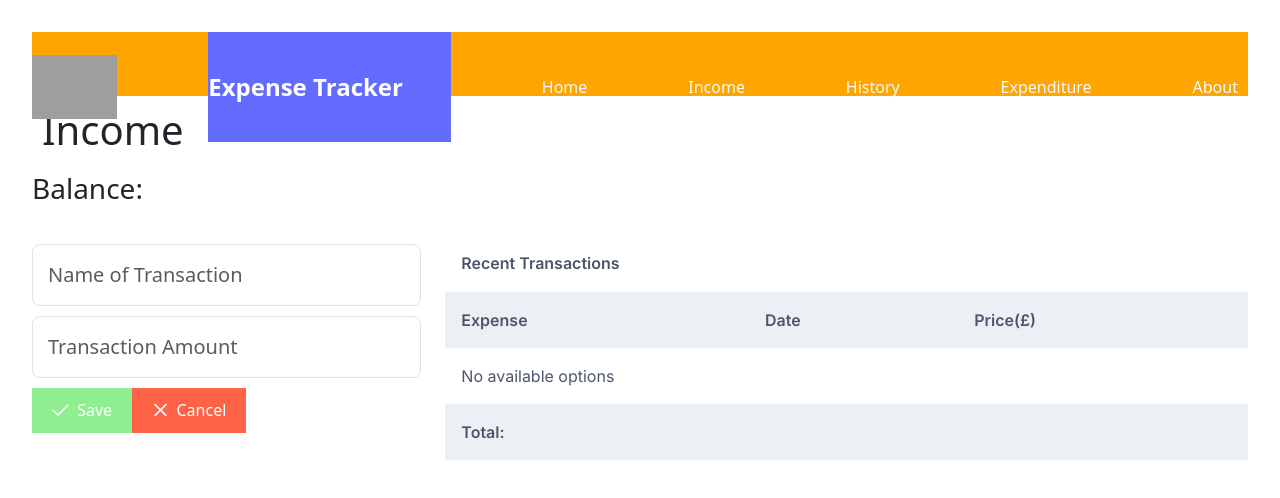
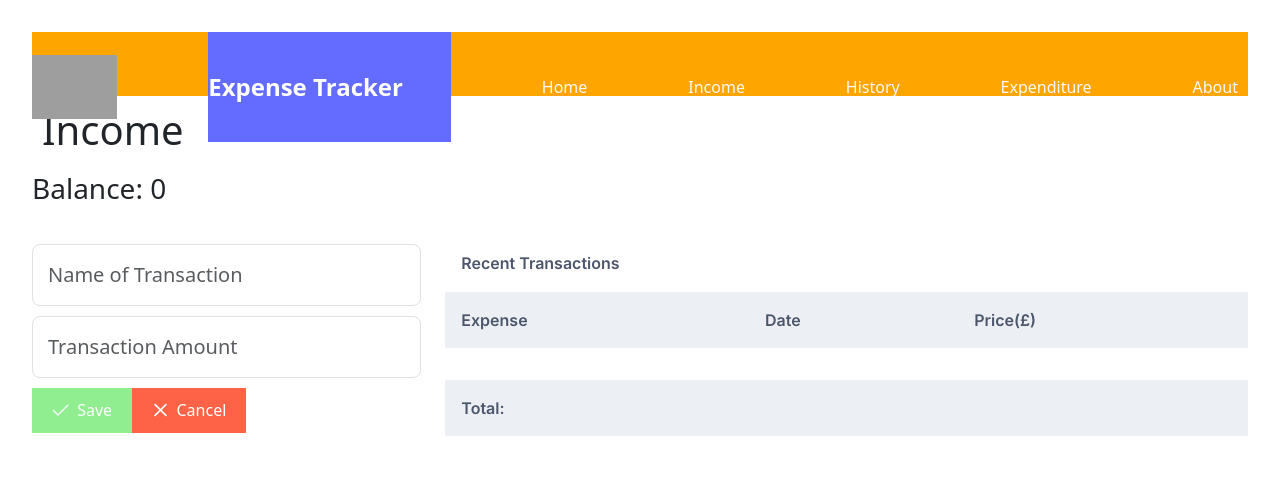
Before and after one commit to cgbea/Expenses-tracker, a React (Vite) app: page /income in a window 1280 px wide. Shown: the top 498 px of the page. Built offline with nearby package versions, Linux system fonts and the light colour scheme; grey boxes are pictures that could not be loaded.

Commit message:
added withdrawal of balance from local storage and transfer of parent name

```diff
--- a/src/pages/Income.jsx
+++ b/src/pages/Income.jsx
@@ -1,14 +1,15 @@
 import React, { useState } from "react";
 import Table from "./Table";
 import Form from "./Form";
+import { getBalance } from "../Lib/LocalStorageHelper";
 
 function Income() {
-  const [transaction, setTransaction] = useState([]);
+  const [transaction, setTransaction] = useState([{page: "Income"}]);
 
   return (
     <div>
       <h1>Income</h1>
-      <h3>Balance: </h3>
+      <h3>Balance: {getBalance()}</h3>
       <div className="row">
         <div className="col-md-4 form">
           <Form transaction={transaction} setTransaction={setTransaction} />
```
